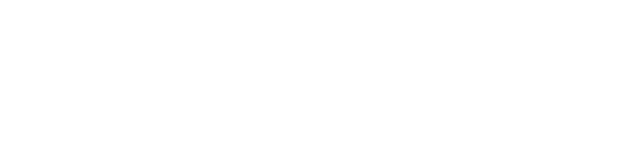
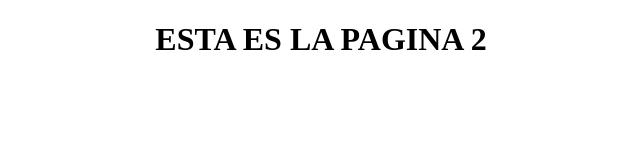
Before and after one commit to SantiagoGuali/Cloud2, a plain HTML site: page pagina1.html in a window 1280 px wide. Shown: the whole page, without its empty margins (319-959 px from the left). Drawn offline with Linux system fonts and the light colour scheme.

Commit message:
cojtenido

```diff
--- a/pagina1.html
+++ b/pagina1.html
@@ -6,6 +6,6 @@
     <title>Pagina de prueba</title>
 </head>
 <body>
-    <h1 style="text-align: center;"></h1>
+    <h1 style="text-align: center;">ESTA ES LA PAGINA 2</h1>
 </body>
 </html>
```
